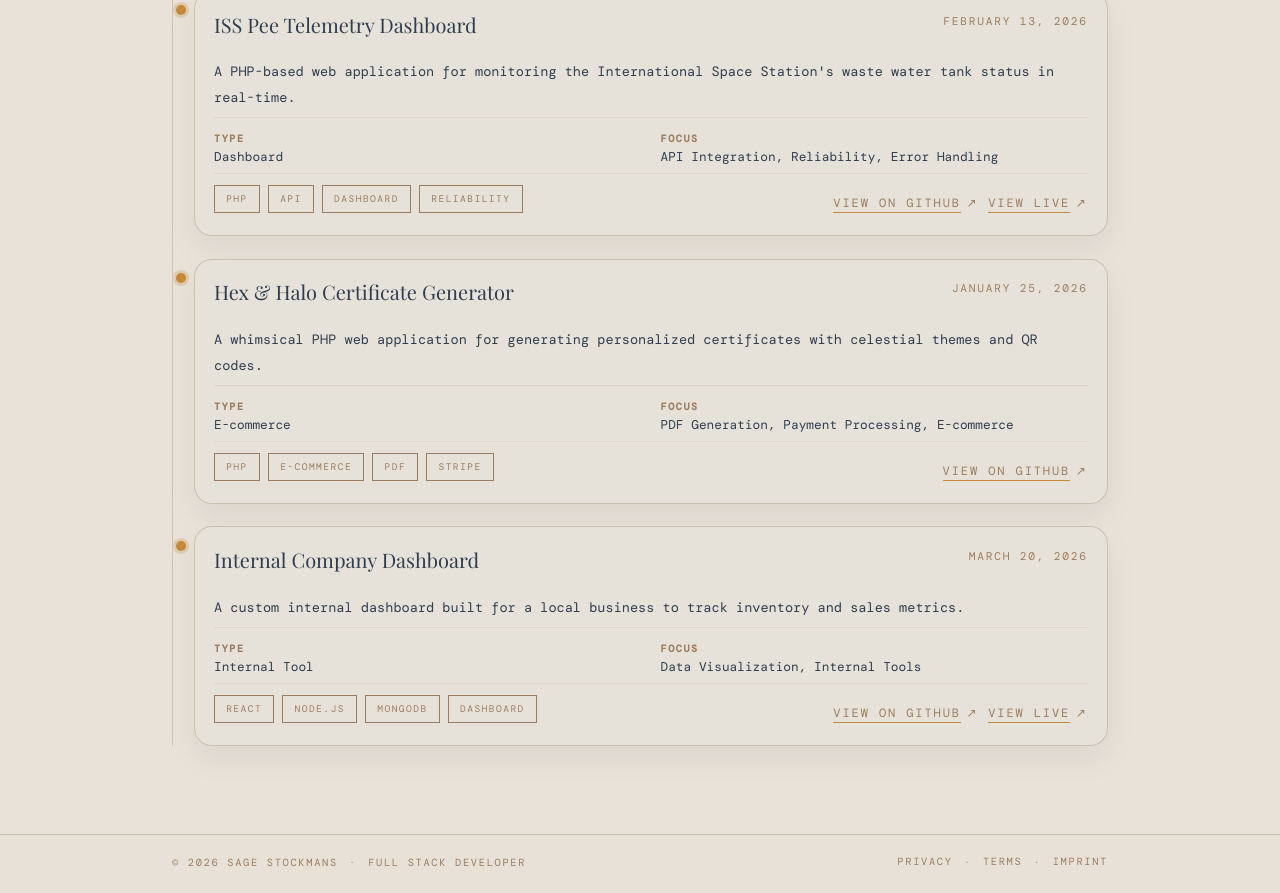
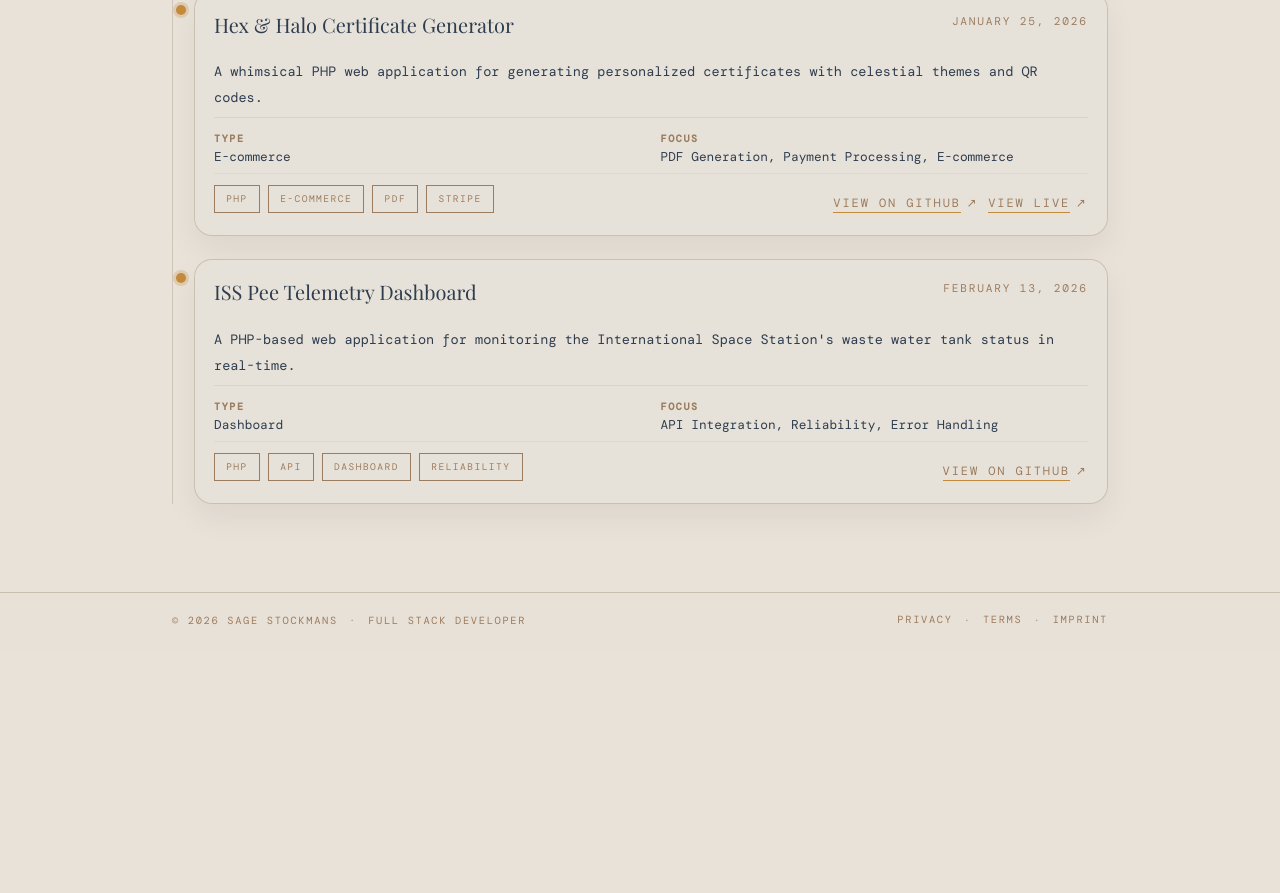
Before and after one commit to TheAbyssSage/sage-stockmans-portfolio, an Angular app: page /projects in a window 1280 px wide. Shown: the part 1420-2313 px from the top of the page. After the commit the page ends 2071 px from the top, so only its background shows below. Built offline with nearby package versions, Linux system fonts and the light colour scheme; a web font is replaced by a local one.

Commit message:
Updated projects page with correct links

```diff
--- a/src/app/pages/projects/projects.service.ts
+++ b/src/app/pages/projects/projects.service.ts
@@ -38,8 +38,6 @@ export class ProjectsService {
             type: 'Educational Platform',
             stack: 'Laravel, PHP, MySQL, Bootstrap, Stripe, Plug&Pay API',
             focus: 'Full Stack, Payment Processing, API Integration',
-            githubUrl: '#',
-            liveUrl: '#',
             tags: ['Laravel', 'PHP', 'Education', 'Payments', 'API']
         },
         // Verhuisfirma Uyttendaele Website
@@ -50,9 +48,20 @@ export class ProjectsService {
             type: 'Business Website',
             stack: 'Laravel, PHP, MySQL, Bootstrap',
             focus: 'Business, Forms, Accessibility',
-            githubUrl: '#',
             liveUrl: 'https://verhuizingen-uyttendaele.be/',
             tags: ['Laravel', 'PHP', 'Business', 'Forms']
+        },
+        // Hex & Halo Certificate Generator
+        {
+            title: 'Hex & Halo Certificate Generator',
+            description: 'A whimsical PHP web application for generating personalized certificates with celestial themes and QR codes.',
+            date: '2026-01-25',
+            type: 'E-commerce',
+            stack: 'PHP, Dompdf, Stripe API, QR Code Library',
+            focus: 'PDF Generation, Payment Processing, E-commerce',
+            githubUrl: 'https://github.com/TheAbyssSage/halo',
+            liveUrl: 'https://productionserver.be/Halo-Services/',
+            tags: ['PHP', 'E-commerce', 'PDF', 'Stripe']
         },
         // ISS Pee Telemetry Dashboard
         {
@@ -63,31 +72,9 @@ export class ProjectsService {
             stack: 'PHP, Bootstrap',
             focus: 'API Integration, Reliability, Error Handling',
             githubUrl: 'https://github.com/TheAbyssSage/iss-piss',
-            liveUrl: '#',
+            // liveUrl: '#',
             tags: ['PHP', 'API', 'Dashboard', 'Reliability']
         },
-        // Hex & Halo Certificate Generator
-        {
-            title: 'Hex & Halo Certificate Generator',
-            description: 'A whimsical PHP web application for generating personalized certificates with celestial themes and QR codes.',
-            date: '2026-01-25',
-            type: 'E-commerce',
-            stack: 'PHP, Dompdf, Stripe API, QR Code Library',
-            focus: 'PDF Generation, Payment Processing, E-commerce',
-            githubUrl: 'https://github.com/TheAbyssSage/halo',
-            tags: ['PHP', 'E-commerce', 'PDF', 'Stripe']
-        },
-        // Project without GitHub reference
-        {
-            title: 'Internal Company Dashboard',
-            description: 'A custom internal dashboard built for a local business to track inventory and sales metrics.',
-            date: '2026-03-20',
-            type: 'Internal Tool',
-            stack: 'React, Node.js, MongoDB',
-            focus: 'Data Visualization, Internal Tools',
-            liveUrl: '#',
-            tags: ['React', 'Node.js', 'MongoDB', 'Dashboard']
-        }
     ];
 
     getProjects(): Observable<ProjectEntry[]> {
```
